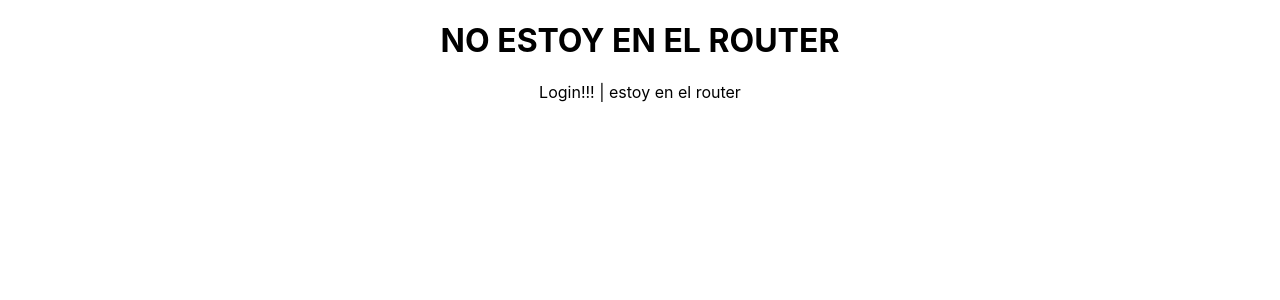
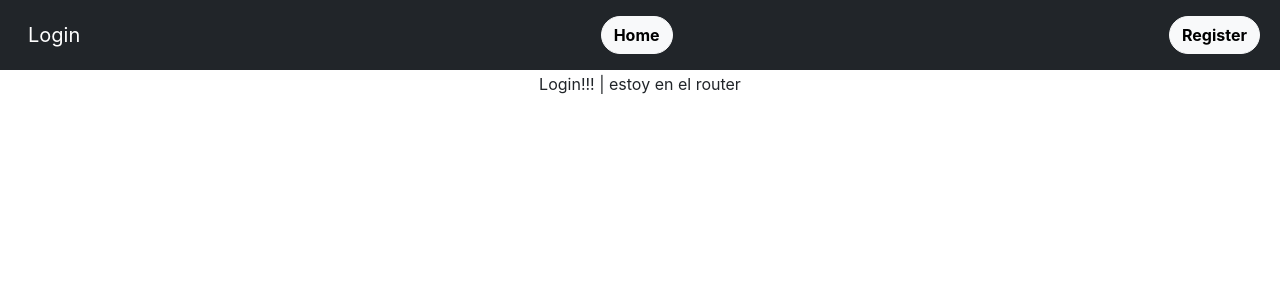
Before and after one commit to Joseangeltelecom/instacrack, a React (Create React App) app: page / in a window 1280 px wide. Shown: the top 300 px of the page. Built offline with nearby package versions, Linux system fonts and the light colour scheme.

Commit message:
Agregando Navbar

```diff
--- a/public/index.html
+++ b/public/index.html
@@ -25,6 +25,21 @@
       Learn how to configure a non-root public URL by running `npm run build`.
     -->
     <title>React App</title>
+    <!-- Google Fonts -->
+    <link rel="preconnect" href="https://fonts.googleapis.com" />
+    <link rel="preconnect" href="https://fonts.gstatic.com" crossorigin />
+    <link
+      href="https://fonts.googleapis.com/css2?family=Alegreya+Sans&display=swap"
+      rel="stylesheet"
+    />
+
+    <!-- Css Boostrap -->
+    <link
+      href="https://cdn.jsdelivr.net/npm/bootstrap@5.1.1/dist/css/bootstrap.min.css"
+      rel="stylesheet"
+      integrity="sha384-F3w7mX95PdgyTmZZMECAngseQB83DfGTowi0iMjiWaeVhAn4FJkqJByhZMI3AhiU"
+      crossorigin="anonymous"
+    />
   </head>
   <body>
     <noscript>You need to enable JavaScript to run this app.</noscript>
@@ -39,5 +54,11 @@
       To begin the development, run `npm start` or `yarn start`.
       To create a production bundle, use `npm run build` or `yarn build`.
     -->
+    <!-- JavaScript Bootstrap -->
+    <script
+      src="https://cdn.jsdelivr.net/npm/bootstrap@5.1.1/dist/js/bootstrap.bundle.min.js"
+      integrity="sha384-/bQdsTh/da6pkI1MST/rWKFNjaCP5gBSY4sEBT38Q/9RBh9AH40zEOg7Hlq2THRZ"
+      crossorigin="anonymous"
+    ></script>
   </body>
 </html>
--- a/src/App.js
+++ b/src/App.js
@@ -4,11 +4,15 @@ import { Route, Routes } from "react-router-dom"
 import Login from "./pages/Login"
 import Home from "./pages/Home"
 import Register from "./pages/Register"
+import Navbar from "./pages/Navbar"
 
 function App() {
   return (
     <div className="App">
-      <h1>NO ESTOY EN EL ROUTER</h1>
+      <Navbar />
+      <br />
+      <br />
+      <br />
       <Routes>
         <Route path="/" element={<Login />} />
         <Route path="/home" element={<Home />} />
--- /dev/null
+++ b/src/pages/Navbar.js
@@ -0,0 +1,31 @@
+import { NavLink } from "react-router-dom"
+
+function Navbar() {
+  return (
+    <nav className="navbar navbar-expand-lg navbar-dark bg-dark fixed-top">
+      <div className="container-fluid">
+        <NavLink to="/" className="navbar-brand px-3">
+          Login
+        </NavLink>
+
+        <NavLink
+          to="/home"
+          activeClassName="active"
+          className="btn btn-light fw-bold rounded-pill m-2"
+        >
+          Home
+        </NavLink>
+
+        <NavLink
+          to="/register"
+          activeClassName="active"
+          className="btn btn-light fw-bold rounded-pill m-2"
+        >
+          Register
+        </NavLink>
+      </div>
+    </nav>
+  )
+}
+
+export default Navbar
```
